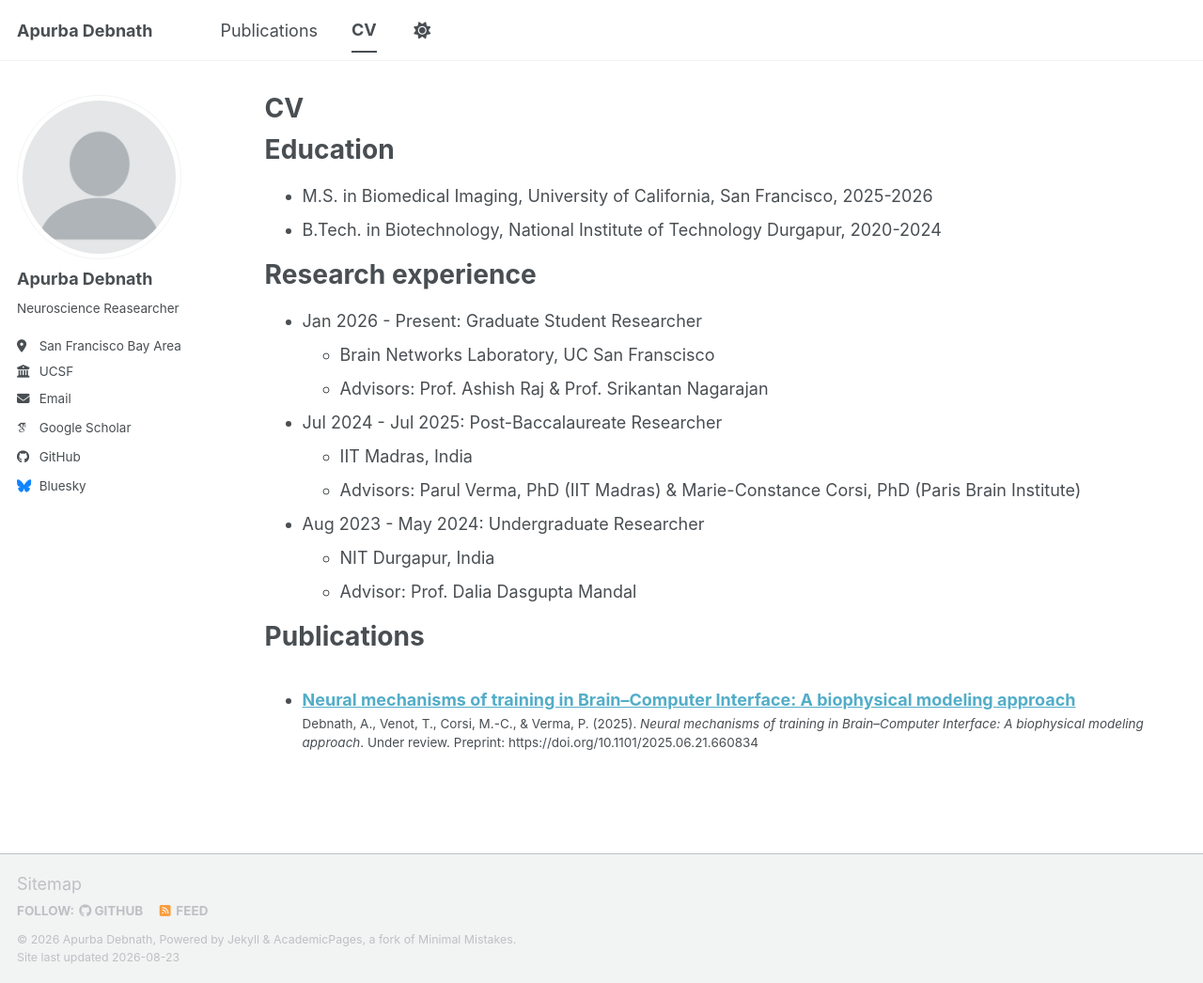
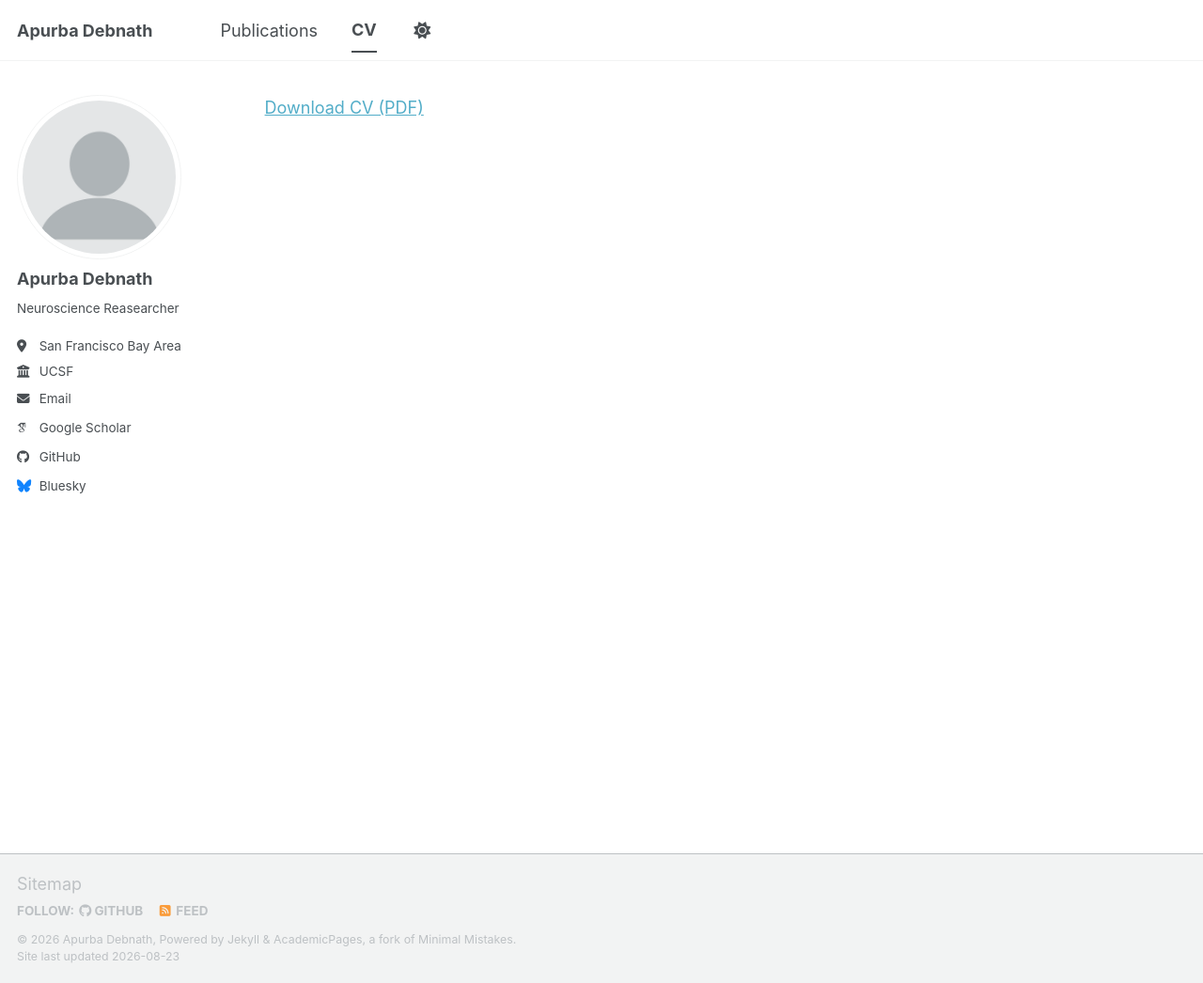
Before and after one commit to ApurbaApd/ApurbaApd.github.io, a Jekyll site: the page built from _pages/cv.md, in a window 1280 px wide and 1046 px high. Shown: the whole window at 94% size. Built offline with Jekyll 4.4.1, drawn with Linux system fonts in a browser that asks for light colours; some web fonts are replaced; our own code applies the rules of GitHub Pages for plain Markdown files; a script bundle is joined from its source files by our own code; library files that are not in the unit come from our copies.

Commit message:
Update CV page with download link
Removed old CV content and added a download link for the PDF version.

```diff
--- a/_pages/cv.md
+++ b/_pages/cv.md
@@ -1,37 +1 @@
----
-layout: archive
-title: "CV"
-permalink: /cv/
-author_profile: true
-redirect_from:
-  - /resume
----
-
-{% include base_path %}
-
-Education
-======
-* M.S. in Biomedical Imaging, University of California, San Francisco, 2025-2026
-* B.Tech. in Biotechnology, National Institute of Technology Durgapur, 2020-2024
-
-Research experience
-======
-
-* Jan 2026 - Present: Graduate Student Researcher
-  * Brain Networks Laboratory, UC San Franscisco
-  * Advisors: Prof. Ashish Raj & Prof. Srikantan Nagarajan
-
-* Jul 2024 - Jul 2025: Post-Baccalaureate Researcher
-  * IIT Madras, India
-  * Advisors: Parul Verma, PhD (IIT Madras) & Marie-Constance Corsi, PhD (Paris Brain Institute)
-
-* Aug 2023 - May 2024: Undergraduate Researcher
-  * NIT Durgapur, India
-  * Advisor: Prof. Dalia Dasgupta Mandal
-
-
-Publications
-======
-  <ul>{% for post in site.publications reversed %}
-    {% include archive-single-cv.html %}
-  {% endfor %}</ul>
+[Download CV (PDF)]({{ base_path }}/files/Apurba_Debnath_CV.pdf)
```
